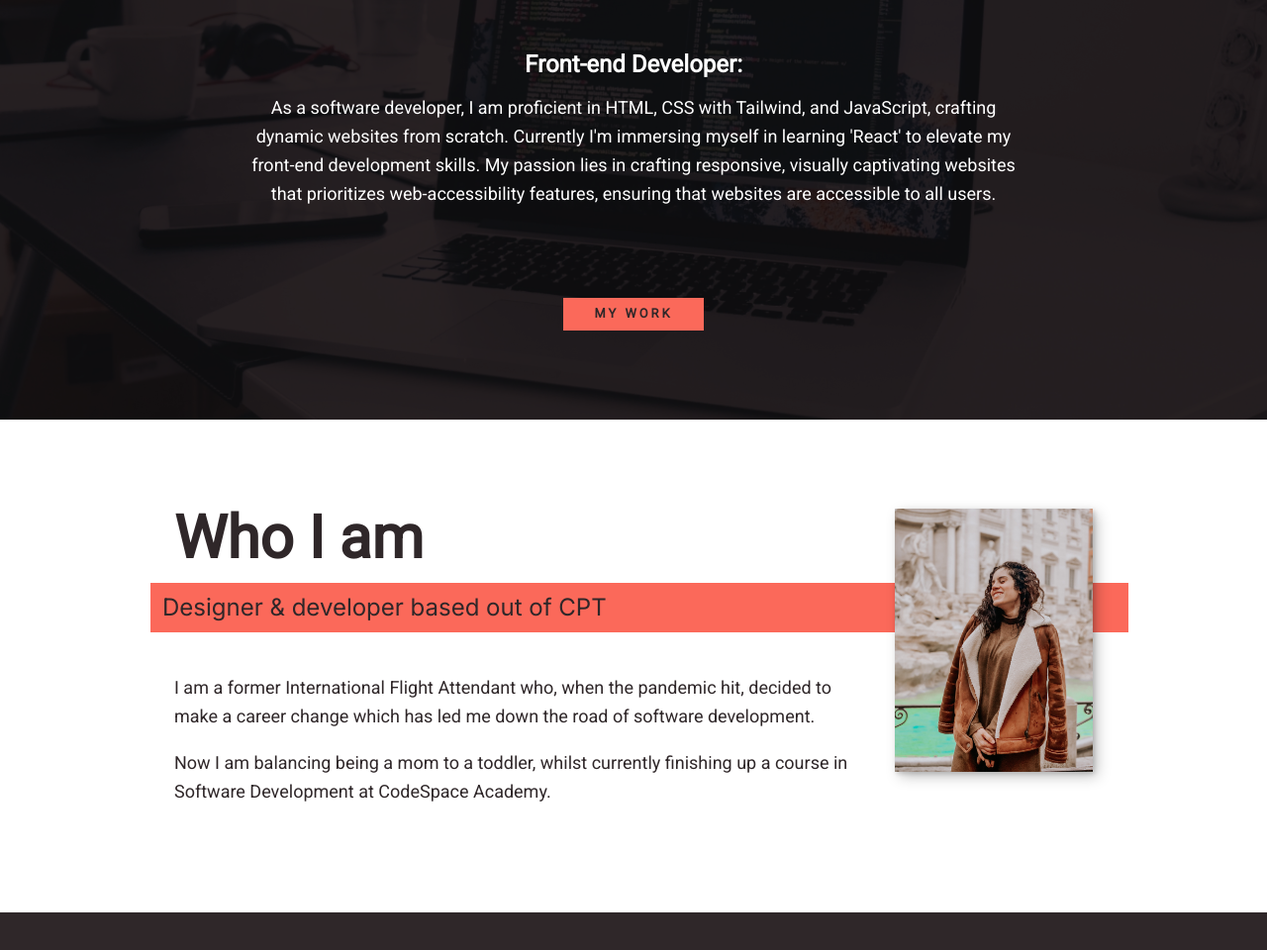
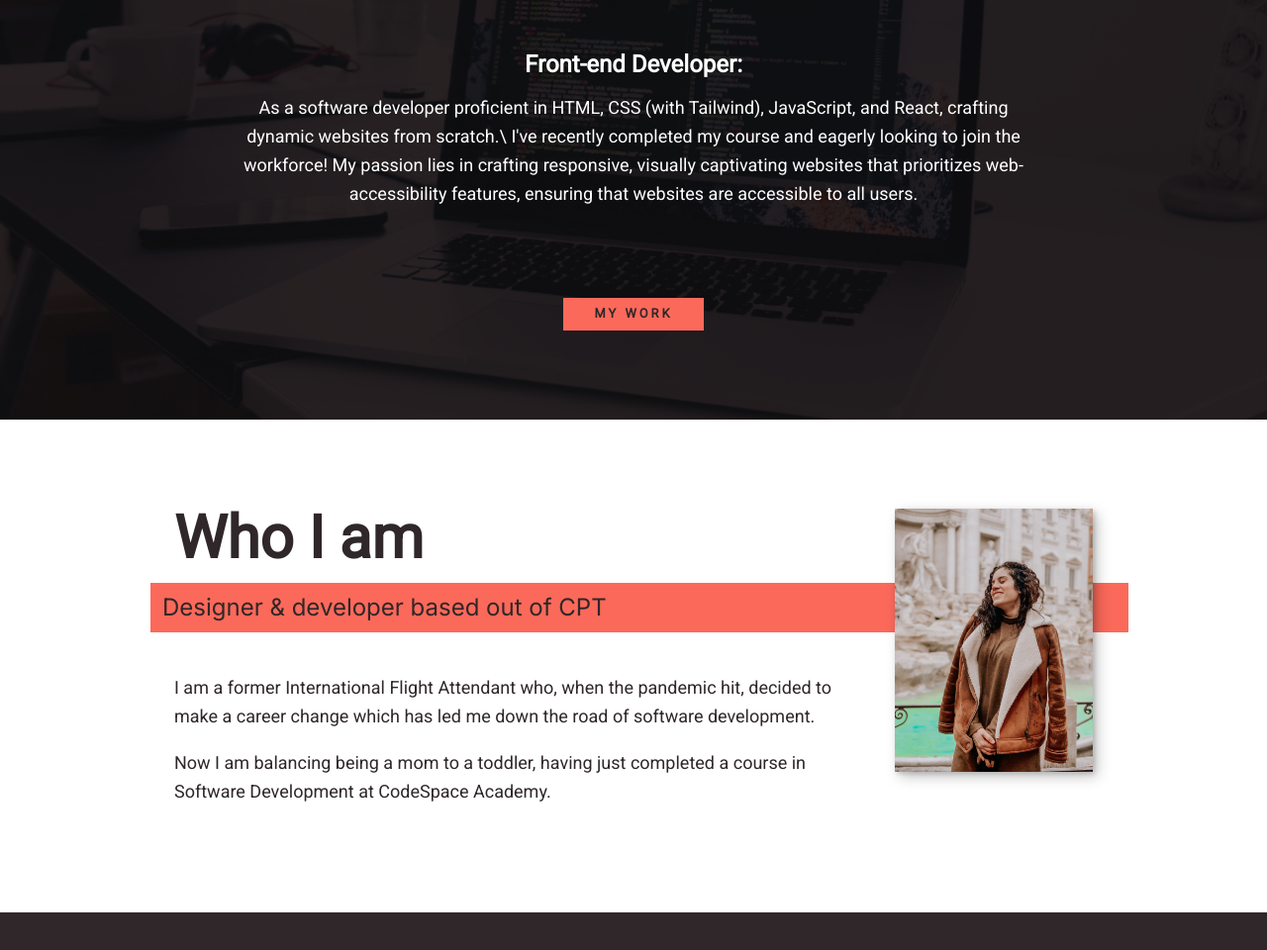
Before and after one commit to rassarg/RASSAR324_FTO2401_A1_Rasheeda-Sarguro_CDV05, a plain HTML site: page index.html in a window 1280 px wide. Shown: the part 640-1600 px from the top of the page at 99% size. Drawn offline with nearby package versions, Linux system fonts and the light colour scheme.

Commit message:
updated bio

```diff
--- a/index.html
+++ b/index.html
@@ -72,10 +72,10 @@
         <div class="service">
           <h3>Front-end Developer:</h3>
           <p>
-            As a software developer, I am proficient in HTML, CSS with Tailwind,
-            and JavaScript, crafting dynamic websites from scratch. Currently
-            I'm immersing myself in learning 'React' to elevate my front-end
-            development skills. My passion lies in crafting responsive, visually
+            As a software developer proficient in HTML, CSS (with Tailwind),
+            JavaScript, and React, crafting dynamic websites from scratch.\ I've
+            recently completed my course and eagerly looking to join the
+            workforce! My passion lies in crafting responsive, visually
             captivating websites that prioritizes web-accessibility features,
             ensuring that websites are accessible to all users.
           </p>
@@ -100,8 +100,8 @@
           software development.
         </p>
         <p>
-          Now I am balancing being a mom to a toddler, whilst currently
-          finishing up a course in Software Development at CodeSpace Academy.
+          Now I am balancing being a mom to a toddler, having just completed a
+          course in Software Development at CodeSpace Academy.
         </p>
       </div>
 
```
